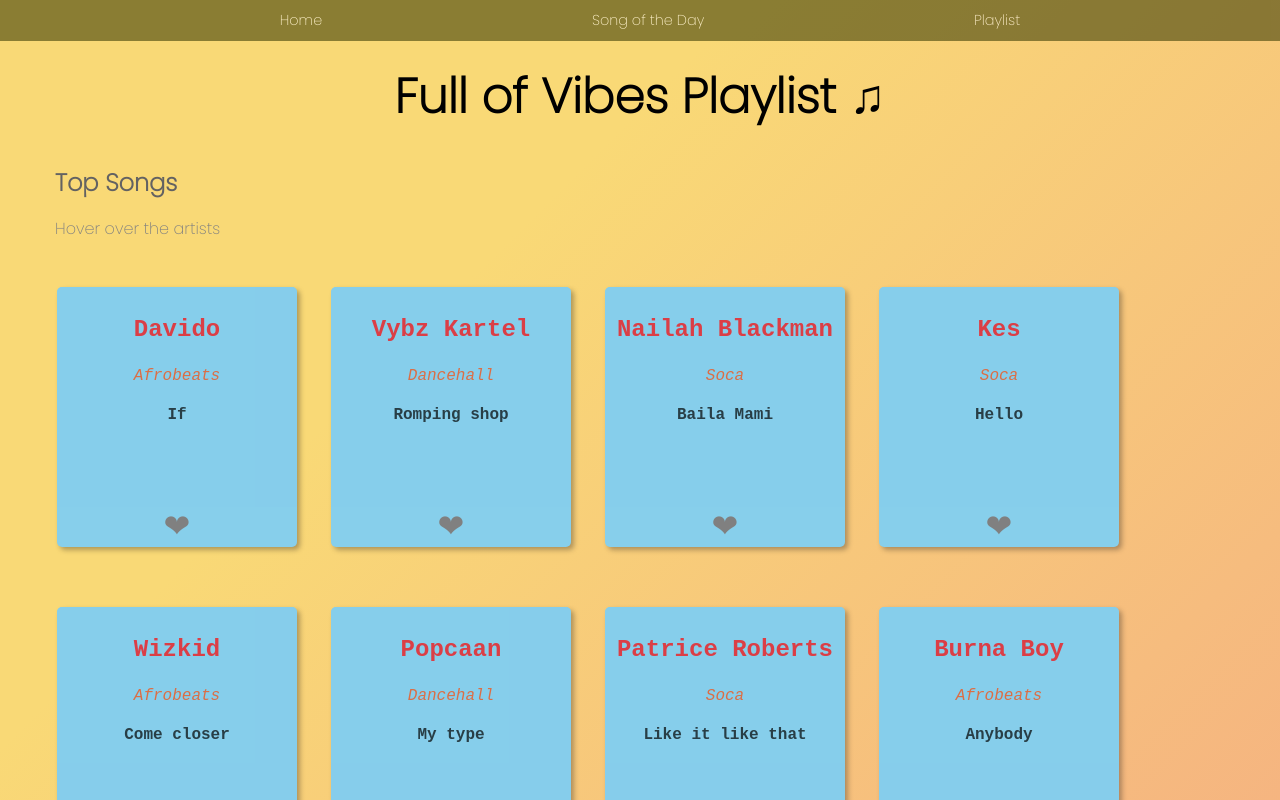
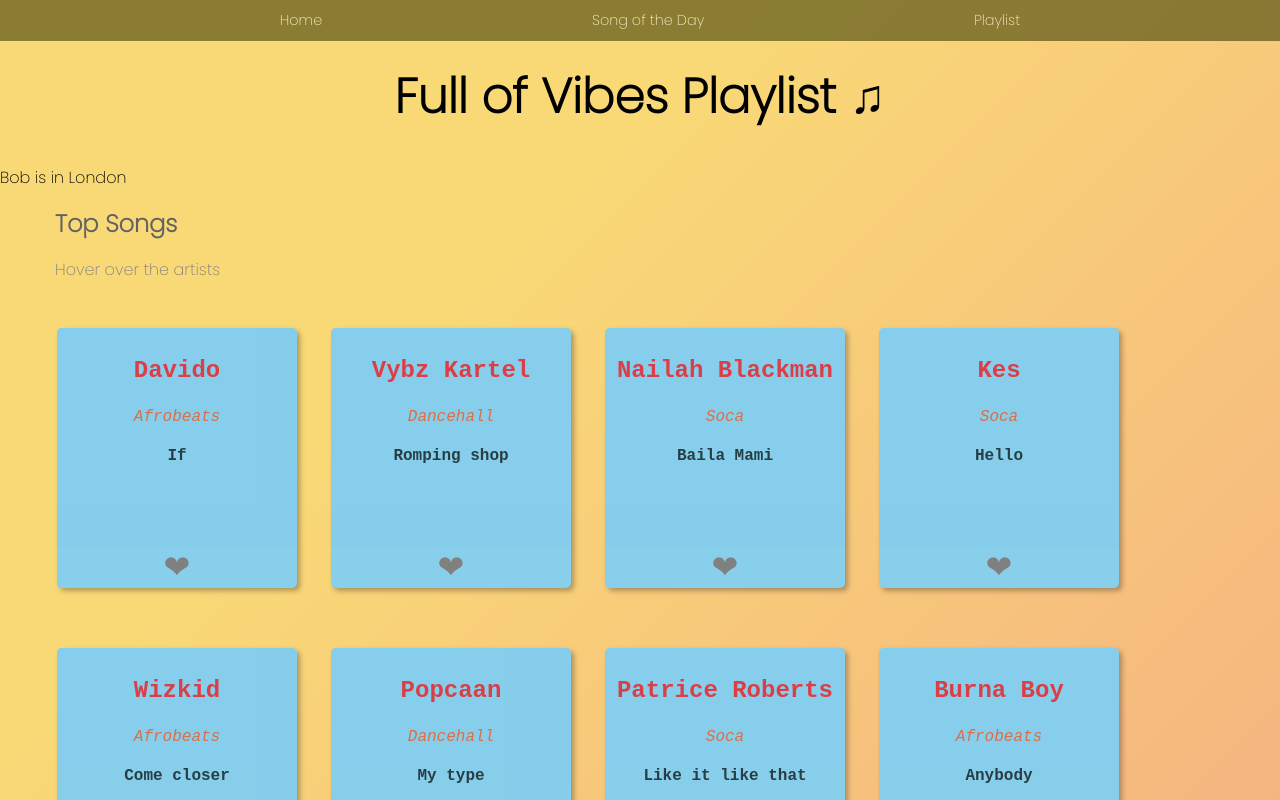
Before and after one commit to olu-akano/playmusic-app, a React app: page / in a window 1280 px wide. Shown: the top 800 px of the page. Built offline with nearby package versions, Linux system fonts and the light colour scheme.

Commit message:
add useSelector for username and location to store

```diff
--- a/src/App.jsx
+++ b/src/App.jsx
@@ -2,12 +2,17 @@
 import { Playlists } from './components/Playlists';
 import {FeaturedArticle} from './components/FeaturedArticle/index'
 import { Header } from './layout/Header'
+import { useSelector } from 'react-redux';
 
 function App() {
+    const username = useSelector((store) => store.username);
+    const location = useSelector((store) => store.location);
+
     return (
         <>
             <Header />
             <h1>Full of Vibes Playlist ♫</h1>
+            <p>{username} is in {location}</p>
 
 
 
--- a/src/index.js
+++ b/src/index.js
@@ -26,7 +26,7 @@
     }
 }
 
-let store = createStore(myReducer);
+let store = createStore(myReducer, devToolsEnhancer());
 
 ReactDOM.render(
     <React.StrictMode>
```
